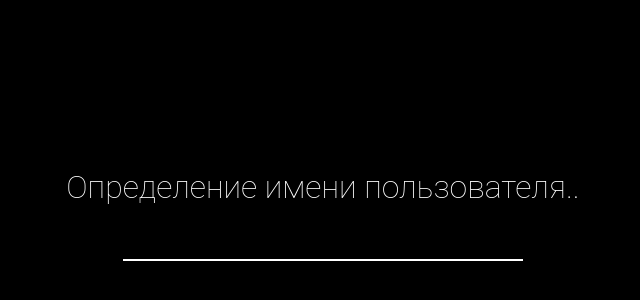
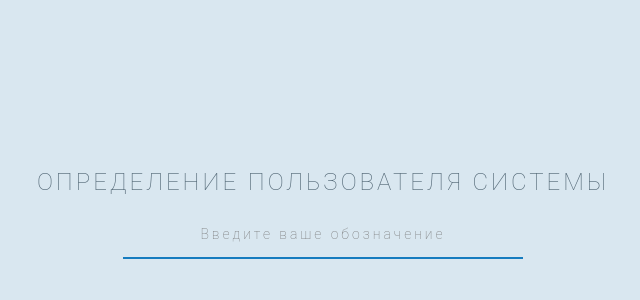
Before and after one commit to Nikname913/designers-exchange-chat, a website: page index.html in a window 1280 px wide. Shown: the part 132-432 px from the top of the page, without its empty margins (317-957 px from the left). Drawn offline with nearby package versions, Linux system fonts and the light colour scheme; no server answers.

Commit message:
UPD: update 08102023

```diff
--- a/index.html
+++ b/index.html
@@ -21,8 +21,13 @@
     </li>
     <li class="login_page">
       <div class="form">
-        <h3 class="title">Определение имени пользователя..</h3>
-        <input type="text" maxlength="14" class="username_input" />
+        <h3 class="title">ОПРЕДЕЛЕНИЕ ПОЛЬЗОВАТЕЛЯ СИСТЕМЫ</h3>
+        <input
+          type="text"
+          maxlength="30"
+          class="username_input"
+          placeholder="Введите ваше обозначение"
+        />
       </div>
     </li>
   </ul>
--- a/style.css
+++ b/style.css
@@ -32,13 +32,10 @@ ul {
 
 .login_page,
 .chat_page {
+  background-color: #D9E7F0;
   height: 100%;
   position: absolute;
   width: 100%;
-}
-
-.login_page {
-  background-color: #000;
 }
 
 .login_page .form {
@@ -53,26 +50,28 @@ ul {
 .login_page .form .username_input {
   background-color: transparent;
   border: none;
-  border-bottom: 2px solid #fff;
+  border-bottom: 2px solid rgb(22, 124, 191);
   outline: none;
   padding-bottom: 15px;
   text-align: center;
   width: 400px;
+  margin-top: 30px;
 }
 
 .login_page .title {
-  font-size: 200%;
+  font-size: 24px;
+  letter-spacing: 3px;
   font-family: 'Roboto', sans-serif;
 }
 
 .login_page .username_input {
-  font-size: 200%;
+  font-size: 14px;
   letter-spacing: 3px;
 }
 
 .login_page .title,
 .login_page .username_input {
-  color: #fff;
+  color: rgb(81, 102, 116);
   font-weight: 100;
 }
 
@@ -85,11 +84,11 @@ ul {
 }
 
 .message_input {
-  font-size: 100%;
+  font-size: 14px;
 }
 
 .log {
-  color: gray;
+  color: rgb(81, 102, 116);
   font-size: 70%;
   margin: 5px;
   text-align: center;
@@ -104,11 +103,12 @@ ul {
   height: 100%;
   margin: 0;
   overflow-y: scroll;
+  overflow-y: hidden;
   padding: 10px 20px 10px 20px;
 }
 
 .message.typing .message_body {
-  color: gray;
+  color: rgb(81, 102, 116);
 }
 
 .username {
@@ -119,7 +119,8 @@ ul {
 }
 
 .message_input {
-  border: 10px solid #000;
+  border: none;
+  outline: none;
   bottom: 0;
   height: 60px;
   left: 0;
@@ -128,4 +129,6 @@ ul {
   position: absolute;
   right: 0;
   width: 100%;
+  box-shadow: 10px 18px 8px rgba(163,163,163,0.02), 6px 10px 7px rgba(163,163,163,0.07), 2px 4px 5px rgba(163,163,163,0.11), 1px 1px 3px rgba(163,163,163,0.13), 0px 0px 0px rgba(163,163,163,0.13);
+  z-index: 10;
 }
```
